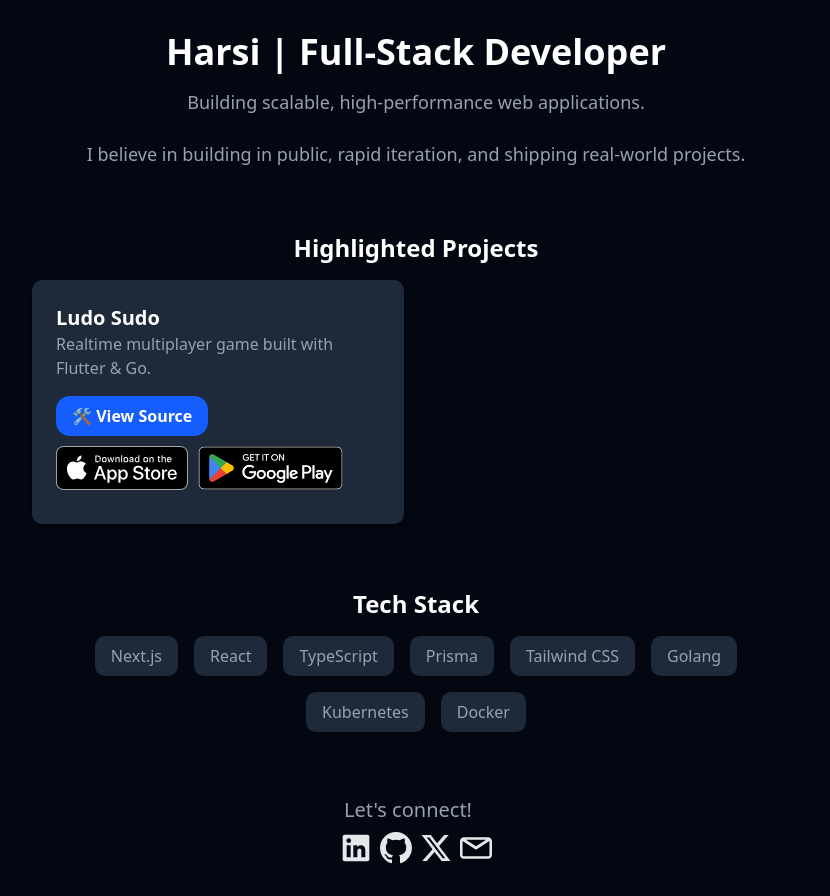
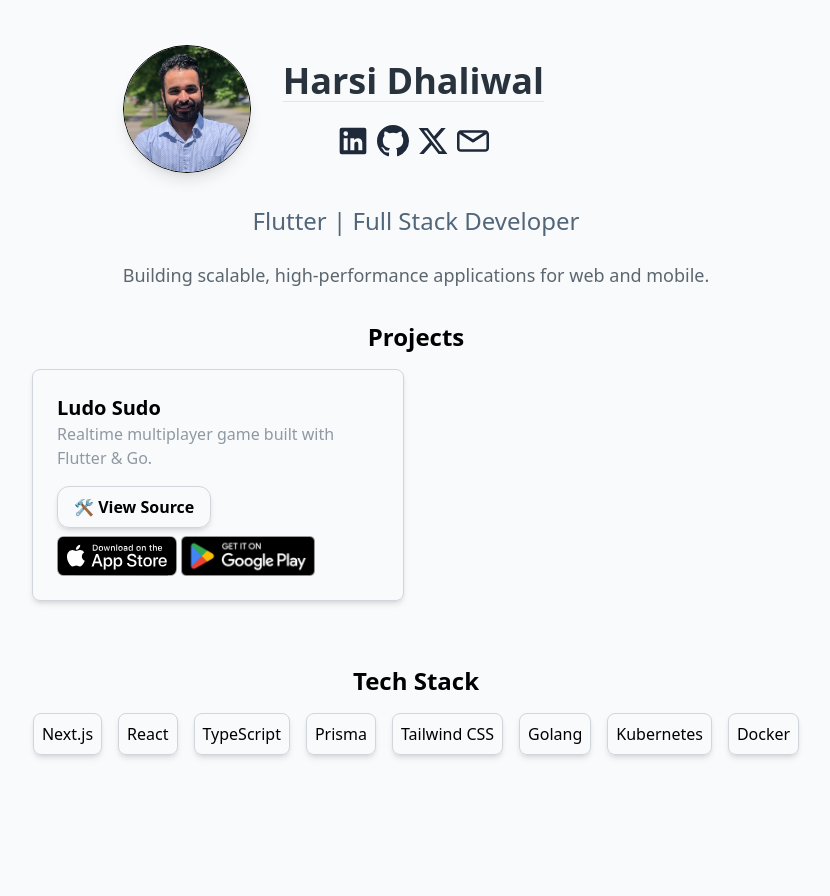
Before and after one commit to harsi-dev/portfolio, a Next.js app: page / in a window 1280 px wide. Shown: the whole page, without its empty margins (224-1054 px from the left). After the commit the page ends 800 px from the top, so only its background shows below. Built offline with nearby package versions, Linux system fonts and the light colour scheme.

Commit message:
fix: make it clean, and modern light mode ui

```diff
--- a/src/app/page.tsx
+++ b/src/app/page.tsx
@@ -4,49 +4,53 @@ import Link from "next/link";
 
 export default function Home() {
   return (
-    <main className="flex min-h-screen flex-col items-center justify-center p-8 text-white">
-      <section className="text-center">
-        <h1 className="mb-4 text-4xl font-bold">
-          Harsi | Full-Stack Developer
-        </h1>
-        <p className="mb-6 text-lg text-gray-400">
-          Building scalable, high-performance web applications.
+    <main className="jus flex min-h-screen flex-col items-start justify-start p-8 sm:items-center sm:justify-center">
+      <section className="">
+        <div className="mb-8 flex gap-8">
+          <img
+            src="/images/headshot.jpeg"
+            alt="Harsi Dhaliwal"
+            className="h-32 w-32 rounded-full border object-cover shadow-lg"
+          />
+          <div className="my-auto flex h-full flex-col items-center justify-center text-center">
+            <h1 className="mb-4 text-4xl font-bold text-[hsl(210,20%,20%)] shadow-[0_1px_0_hsl(210,20%,90%)]">
+              Harsi Dhaliwal
+            </h1>
+            <Socials />
+          </div>
+        </div>
+        <p className="mb-6 text-2xl text-[hsl(210,20%,40%)] sm:text-center">
+          Flutter | Full Stack Developer
+        </p>
+        <p className="text-start text-lg text-[hsl(210,10%,40%)]">
+          Building scalable, high-performance applications for web and mobile.
         </p>
       </section>
-      <section className="text-lg text-gray-400">
-        I believe in building in public, rapid iteration, and shipping
-        real-world projects.
-      </section>
-      <section className="mt-16 w-full max-w-3xl text-center">
-        <h2 className="mb-4 text-2xl font-semibold">Highlighted Projects</h2>
+
+      <section className="mt-8 w-full max-w-3xl text-center">
+        <h2 className="mb-4 text-2xl font-semibold">Projects</h2>
         <div className="grid grid-cols-1 gap-6 md:grid-cols-2">
-          <div className="rounded-lg bg-gray-800 p-6 shadow-md">
+          <div className="rounded-lg border border-gray-300 p-6 shadow-md">
             <h3 className="text-left text-xl font-semibold">Ludo Sudo</h3>
-            <p className="text-left text-gray-400">
+            <p className="text-left text-[hsl(210,10%,60%)]">
               Realtime multiplayer game built with Flutter & Go.
             </p>
             <div className="mt-4 flex flex-col items-start justify-start">
               <div>
                 <SourceCodeButton link="https://github.com/harsi-dev/ludo_flutter" />
               </div>
-              <div className="flex flex-row flex-wrap items-center justify-start">
+              <div className="mt-2 flex flex-row flex-wrap items-center justify-start gap-1">
                 <Link
                   href="https://apps.apple.com/in/app/ludo-sudo/id6738285746"
                   target="_blank"
                 >
-                  <img
-                    className="box-border h-11"
-                    src={"/images/app_store.svg"}
-                  />
+                  <img className="h-10" src={"/images/app_store.svg"} />
                 </Link>
                 <Link
                   href="https://play.google.com/store/apps/details?id=com.hdyadu.ludo_sudo"
                   target="_blank"
                 >
-                  <img
-                    className="box-border h-16"
-                    src={"/images/google-play-badge.png"}
-                  />
+                  <img className="h-10" src={"/images/google-play-badge.png"} />
                 </Link>
               </div>
             </div>
@@ -56,21 +60,25 @@ export default function Home() {
       <section className="mt-16 w-full max-w-3xl text-center">
         <h2 className="mb-4 text-2xl font-semibold">Tech Stack</h2>
         <div className="flex flex-wrap justify-center gap-4 text-gray-400">
-          <span className="rounded-lg bg-gray-800 px-4 py-2">Next.js</span>
-          <span className="rounded-lg bg-gray-800 px-4 py-2">React</span>
-          <span className="rounded-lg bg-gray-800 px-4 py-2">TypeScript</span>
-          <span className="rounded-lg bg-gray-800 px-4 py-2">Prisma</span>
-          <span className="rounded-lg bg-gray-800 px-4 py-2">Tailwind CSS</span>
-          <span className="rounded-lg bg-gray-800 px-4 py-2">Golang</span>
-          <span className="rounded-lg bg-gray-800 px-4 py-2">Kubernetes</span>
-          <span className="rounded-lg bg-gray-800 px-4 py-2">Docker</span>
+          {[
+            "Next.js",
+            "React",
+            "TypeScript",
+            "Prisma",
+            "Tailwind CSS",
+            "Golang",
+            "Kubernetes",
+            "Docker",
+          ].map((skill) => (
+            <span
+              key={skill}
+              className="rounded-lg border border-gray-300 p-2 text-black shadow-md"
+            >
+              {skill}
+            </span>
+          ))}
         </div>
       </section>
-
-      <footer className="mt-16 flex flex-col space-x-4">
-        <p className="text-center text-xl text-gray-400">Let&apos;s connect!</p>
-        <Socials />
-      </footer>
     </main>
   );
 }
--- a/src/components/buttons/SourceCodeButton.tsx
+++ b/src/components/buttons/SourceCodeButton.tsx
@@ -12,7 +12,7 @@ const SourceCodeButton: React.FC<SourceCodeButtonProps> = ({
       href={link}
       target="_blank"
       rel="noopener noreferrer"
-      className="inline-flex items-center gap-2 rounded-xl bg-blue-600 px-4 py-2 font-semibold text-white transition-all hover:bg-blue-700 focus:ring-2 focus:ring-blue-400 focus:ring-offset-2 focus:outline-none"
+      className="inline-flex items-center gap-2 rounded-xl border border-gray-300 px-4 py-2 font-semibold text-black shadow-md transition-all hover:bg-blue-700 focus:ring-2 focus:ring-blue-400 focus:ring-offset-2 focus:outline-none"
     >
       {label}
     </a>
--- a/src/components/socials/socials.tsx
+++ b/src/components/socials/socials.tsx
@@ -1,6 +1,6 @@
 export default function Socials() {
   return (
-    <div className="mt-2 flex justify-center space-x-2 text-gray-200">
+    <div className="mt-2 flex justify-center space-x-2 text-gray-800">
       <a
         href="
           https://www.linkedin.com/in/harsi-dev"
--- a/src/styles/globals.css
+++ b/src/styles/globals.css
@@ -1,127 +1,5 @@
 @import "tailwindcss";
 
-@plugin "tailwindcss-animate";
-
-@custom-variant dark (&:is(.dark *));
 body {
-  @apply bg-gray-950;
+  @apply bg-[hsl(210,20%,98%)];
 }
-
-:root {
-  --background: oklch(1 0 0);
-  --foreground: oklch(0.145 0 0);
-  --card: oklch(1 0 0);
-  --card-foreground: oklch(0.145 0 0);
-  --popover: oklch(1 0 0);
-  --popover-foreground: oklch(0.145 0 0);
-  --primary: oklch(0.205 0 0);
-  --primary-foreground: oklch(0.985 0 0);
-  --secondary: oklch(0.97 0 0);
-  --secondary-foreground: oklch(0.205 0 0);
-  --muted: oklch(0.97 0 0);
-  --muted-foreground: oklch(0.556 0 0);
-  --accent: oklch(0.97 0 0);
-  --accent-foreground: oklch(0.205 0 0);
-  --destructive: oklch(0.577 0.245 27.325);
-  --destructive-foreground: oklch(0.577 0.245 27.325);
-  --border: oklch(0.922 0 0);
-  --input: oklch(0.922 0 0);
-  --ring: oklch(0.708 0 0);
-  --chart-1: oklch(0.646 0.222 41.116);
-  --chart-2: oklch(0.6 0.118 184.704);
-  --chart-3: oklch(0.398 0.07 227.392);
-  --chart-4: oklch(0.828 0.189 84.429);
-  --chart-5: oklch(0.769 0.188 70.08);
-  --radius: 0.625rem;
-  --sidebar: oklch(0.985 0 0);
-  --sidebar-foreground: oklch(0.145 0 0);
-  --sidebar-primary: oklch(0.205 0 0);
-  --sidebar-primary-foreground: oklch(0.985 0 0);
-  --sidebar-accent: oklch(0.97 0 0);
-  --sidebar-accent-foreground: oklch(0.205 0 0);
-  --sidebar-border: oklch(0.922 0 0);
-  --sidebar-ring: oklch(0.708 0 0);
-}
-
-.dark {
-  --background: oklch(0.145 0 0);
-  --foreground: oklch(0.985 0 0);
-  --card: oklch(0.145 0 0);
-  --card-foreground: oklch(0.985 0 0);
-  --popover: oklch(0.145 0 0);
-  --popover-foreground: oklch(0.985 0 0);
-  --primary: oklch(0.985 0 0);
-  --primary-foreground: oklch(0.205 0 0);
-  --secondary: oklch(0.269 0 0);
-  --secondary-foreground: oklch(0.985 0 0);
-  --muted: oklch(0.269 0 0);
-  --muted-foreground: oklch(0.708 0 0);
-  --accent: oklch(0.269 0 0);
-  --accent-foreground: oklch(0.985 0 0);
-  --destructive: oklch(0.396 0.141 25.723);
-  --destructive-foreground: oklch(0.637 0.237 25.331);
-  --border: oklch(0.269 0 0);
-  --input: oklch(0.269 0 0);
-  --ring: oklch(0.439 0 0);
-  --chart-1: oklch(0.488 0.243 264.376);
-  --chart-2: oklch(0.696 0.17 162.48);
-  --chart-3: oklch(0.769 0.188 70.08);
-  --chart-4: oklch(0.627 0.265 303.9);
-  --chart-5: oklch(0.645 0.246 16.439);
-  --sidebar: oklch(0.205 0 0);
-  --sidebar-foreground: oklch(0.985 0 0);
-  --sidebar-primary: oklch(0.488 0.243 264.376);
-  --sidebar-primary-foreground: oklch(0.985 0 0);
-  --sidebar-accent: oklch(0.269 0 0);
-  --sidebar-accent-foreground: oklch(0.985 0 0);
-  --sidebar-border: oklch(0.269 0 0);
-  --sidebar-ring: oklch(0.439 0 0);
-}
-
-@theme inline {
-  --color-background: var(--background);
-  --color-foreground: var(--foreground);
-  --color-card: var(--card);
-  --color-card-foreground: var(--card-foreground);
-  --color-popover: var(--popover);
-  --color-popover-foreground: var(--popover-foreground);
-  --color-primary: var(--primary);
-  --color-primary-foreground: var(--primary-foreground);
-  --color-secondary: var(--secondary);
-  --color-secondary-foreground: var(--secondary-foreground);
-  --color-muted: var(--muted);
-  --color-muted-foreground: var(--muted-foreground);
-  --color-accent: var(--accent);
-  --color-accent-foreground: var(--accent-foreground);
-  --color-destructive: var(--destructive);
-  --color-destructive-foreground: var(--destructive-foreground);
-  --color-border: var(--border);
-  --color-input: var(--input);
-  --color-ring: var(--ring);
-  --color-chart-1: var(--chart-1);
-  --color-chart-2: var(--chart-2);
-  --color-chart-3: var(--chart-3);
-  --color-chart-4: var(--chart-4);
-  --color-chart-5: var(--chart-5);
-  --radius-sm: calc(var(--radius) - 4px);
-  --radius-md: calc(var(--radius) - 2px);
-  --radius-lg: var(--radius);
-  --radius-xl: calc(var(--radius) + 4px);
-  --color-sidebar: var(--sidebar);
-  --color-sidebar-foreground: var(--sidebar-foreground);
-  --color-sidebar-primary: var(--sidebar-primary);
-  --color-sidebar-primary-foreground: var(--sidebar-primary-foreground);
-  --color-sidebar-accent: var(--sidebar-accent);
-  --color-sidebar-accent-foreground: var(--sidebar-accent-foreground);
-  --color-sidebar-border: var(--sidebar-border);
-  --color-sidebar-ring: var(--sidebar-ring);
-}
-
-@layer base {
-  * {
-    @apply border-border outline-ring/50;
-  }
-  body {
-    @apply bg-background text-foreground;
-  }
-}
```
Also changed, not shown: public/images/google-play-badge.png.
